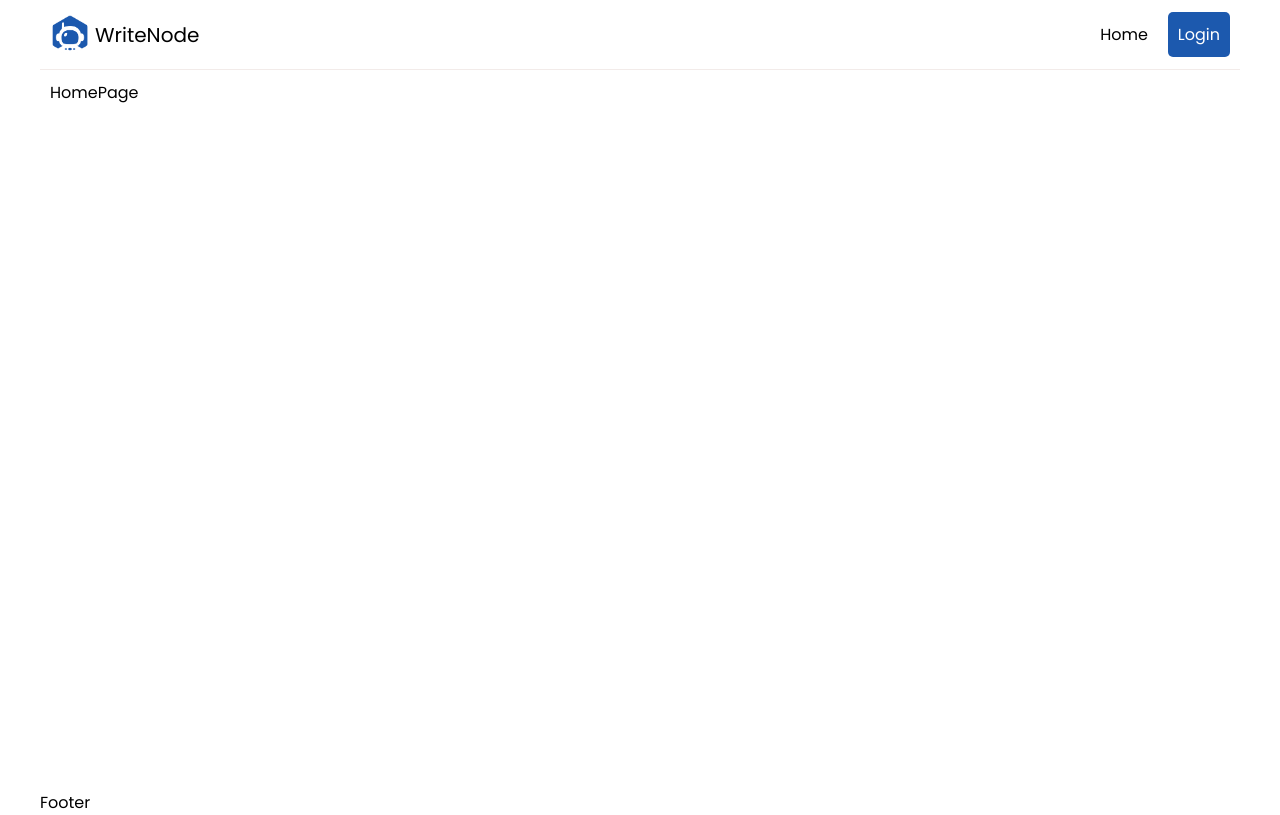
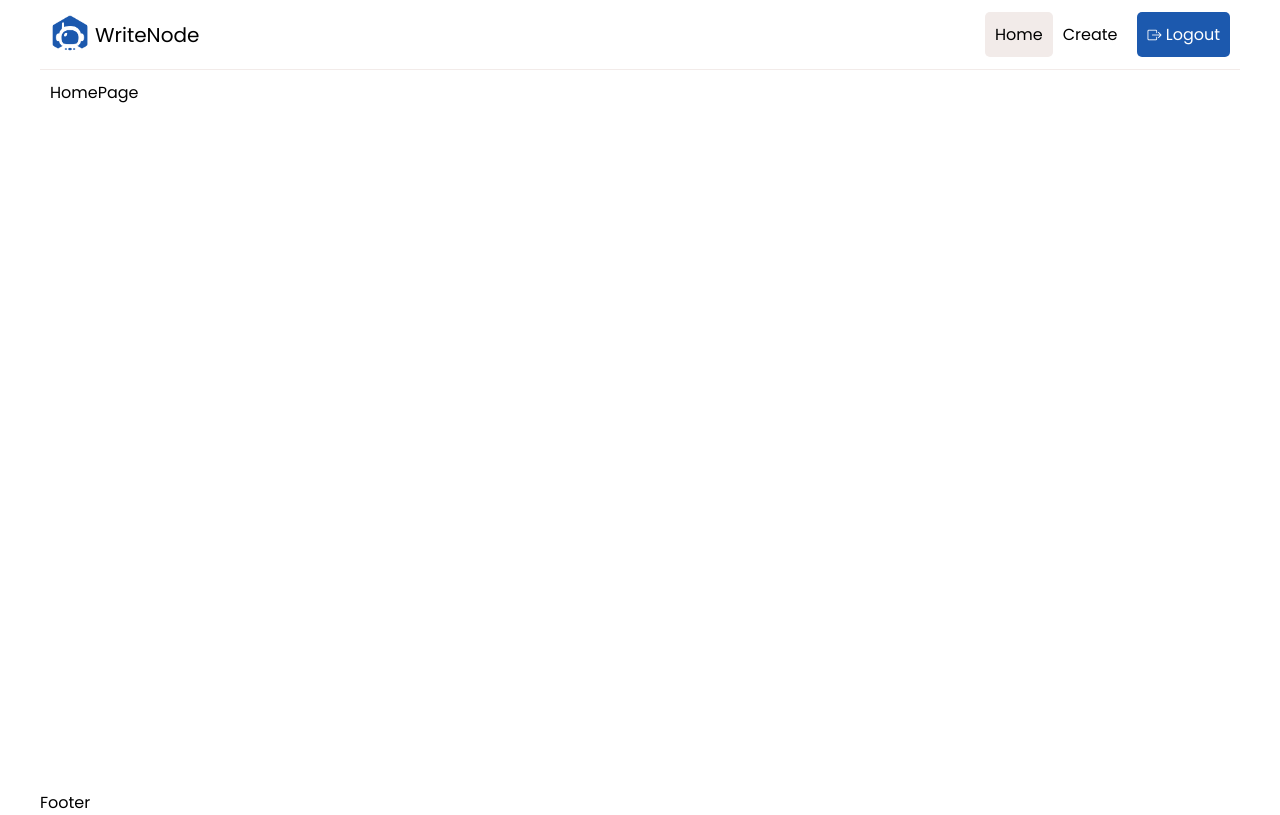
Before and after one commit to ASOkure/blog-project, a JavaScript app: page / in a window 1280 px wide. Built offline with nearby package versions, Linux system fonts and the light colour scheme; the HTML template or start-up script is replaced by a standard one.

Commit message:
implement header

```diff
--- a/src/components/Header.js
+++ b/src/components/Header.js
@@ -1,6 +1,9 @@
-import { Link } from "react-router-dom";
+import { Link, NavLink } from "react-router-dom";
 import Logo from "../assets/logo.png";
+
 export const Header = () => {
+  const isAuth = true;
+
   return (
     <header>
       <Link to="/" className="logo">
@@ -8,11 +11,23 @@
         <span>WriteNode</span>
       </Link>
       <nav className="nav">
-        <Link to="/" className="link">
-          {" "}
+        <NavLink to="/" className="link" end>
           Home
-        </Link>
-        <button className="auth"> Login</button>
+        </NavLink>
+        {isAuth ? (
+          <>
+            <NavLink to="/create" className="link">
+              Create
+            </NavLink>
+            <button className="auth">
+              <i className="bi bi-box-arrow-right"></i> Logout
+            </button>
+          </>
+        ) : (
+          <button className="auth">
+            <i className="bi bi-google"></i> Login
+          </button>
+        )}
       </nav>
     </header>
   );
```
